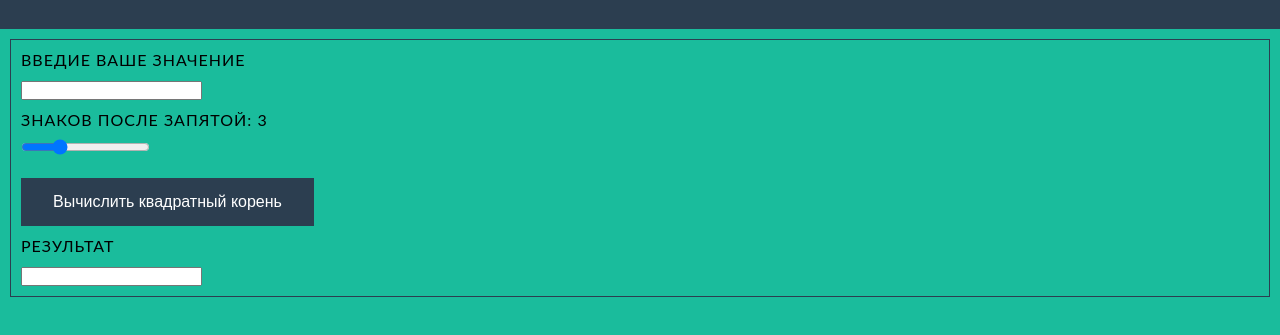
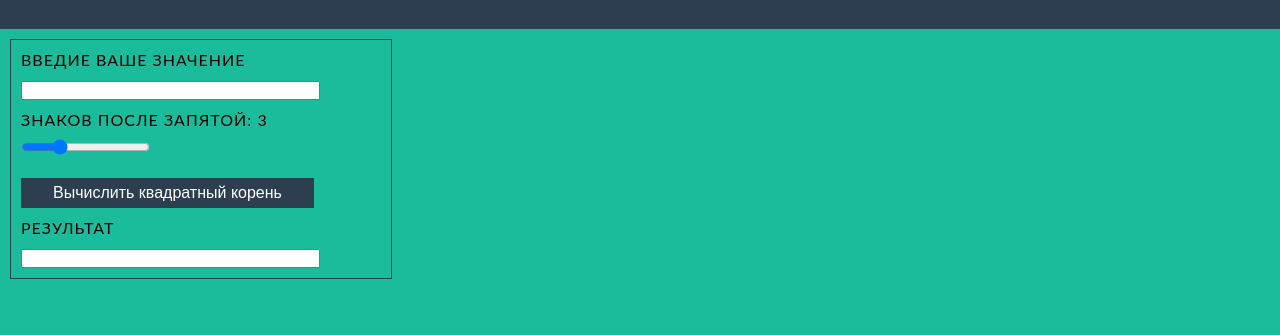
Before and after one commit to YEPYEAH/front, a plain HTML site: page index.html in a window 1280 px wide. Shown: the part 163-498 px from the top of the page. Drawn offline with Linux system fonts and the light colour scheme.

Commit message:
develop|style little edit

```diff
--- a/index.html
+++ b/index.html
@@ -33,7 +33,7 @@
 <div class="after-header">
     <div class="input">
         <p> Введие ваше значение</p>
-        <input type="text" id="input">
+        <input class="input-text" type="text" id="input">
     </div>
 
 
@@ -54,44 +54,8 @@
 
     <div class="result-div">
         <p> Результат</p>
-        <input type="text" id="sqrtResult">
+        <input class="input-text" type="text" id="sqrtResult">
     </div>
-<!--
-    <hr>
-
-    <div style="width:100%; height:1px; clear:both;"></div> <!-- выравниваем без обтекания -->
-<!--
-    <div class="credits">
-        <div class="container" id="block1">
-            <img src="images/PSU.png" alt="PSU" class="image" style="width:100%">
-            <div class="middle">
-                <a href="http://www.psu.ru/">
-                    <div class="text">psu</div>
-                </a>
-            </div>
-        </div>
-
-        <div class="container" id="block2">
-            <img src="images/github-logo-2.png" alt="GitHub" class="image" style="width:100%">
-            <div class="middle">
-                <a href="https://github.com/YEPYEAH">
-                    <div class="text">github</div>
-                </a>
-            </div>
-        </div>
-    </div>
-
-    <div style="width:100%; height:1px; clear:both;"></div> <!-- выравниваем без обтекания -->
-<!--
-    <div class="dropdown">
-        <button class="dropbtn">Выбрать язык »</button>
-        <div class="dropdown-content">
-            <a href="#">Russian</a>
-            <a href="#">English</a>
-            <a href="#">Australia</a>
-        </div>
-    </div>
-    -->
 
 </div>
 
--- a/scripts.js
+++ b/scripts.js
@@ -5,6 +5,13 @@ function accuracySize() {
         return;
     }
     document.getElementById("accuracy").innerHTML = size;
+}
+
+function getResult() {
+    let accuracy = document.getElementById("size").value;
+    let number = document.getElementById("input").value;
+    let result = calculate(accuracy, number);
+    document.getElementById("sqrtResult").value = result;
 }
 
 //Эта функция реализует вычислиение квадратного корня из заданного числа с заданной точностью
@@ -19,10 +26,3 @@ function calculate(number, accuracy) {
     }
     return result;
 }
-
-function getResult() {
-    let accuracy = document.getElementById("size").value;
-    let number = document.getElementById("input").value;
-    let result = calculate(accuracy, number);
-    document.getElementById("sqrtResult").value = result;
-}
--- a/style.css
+++ b/style.css
@@ -1,3 +1,5 @@
+/*My styles*/
+
 /* Disable undelining links*/
 a,a:hover, a:visited{
     border:none;
@@ -5,6 +7,57 @@ a,a:hover, a:visited{
     text-decoration:none;
     color:inherit;
     -webkit-tap-highlight-color: white;
+}
+
+.after-header {
+    margin: 10px;
+    border: 1px #2c3e50 solid;
+    width: 380px;
+}
+
+.button {
+    margin-top: 10px;
+    background-color: #2c3e50; /* Green */
+    border: none;
+    color: white;
+    padding: 6px 32px;
+
+    text-align: center;
+    text-decoration: none;
+    display: inline-block;
+    font-size: 16px;
+}
+
+.input {
+    margin: 10px;
+}
+
+.input p {
+    margin-bottom: 10px;
+}
+
+.size-div {
+    margin: 10px;
+}
+.size-div p {
+    margin-bottom: 10px;
+}
+
+.button-div {
+    margin: 10px;
+}
+
+.result-div {
+    margin: 10px;
+}
+
+.result-div p {
+    margin-bottom: 10px;
+}
+
+.input-text {
+    width: 295px;
+
 }
 
 /* Style The Dropdown Button */
@@ -110,53 +163,6 @@ a,a:hover, a:visited{
     cursor: pointer;
 }
 
-
-/*My styles*/
-
-.after-header {
-    margin: 10px;
-    border: 1px #2c3e50 solid;
-}
-
-.button {
-    margin-top: 10px;
-    background-color: #2c3e50; /* Green */
-    border: none;
-    color: white;
-    padding: 15px 32px;
-    text-align: center;
-    text-decoration: none;
-    display: inline-block;
-    font-size: 16px;
-}
-
-.input {
-    margin: 10px;
-}
-
-.input p {
-    margin-bottom: 10px;
-}
-
-.size-div {
-    margin: 10px;
-}
-.size-div p {
-    margin-bottom: 10px;
-}
-
-.button-div {
-    margin: 10px;
-}
-
-.result-div {
-    margin: 10px;
-}
-
-.result-div p {
-    margin-bottom: 10px;
-}
-
 /*Header*/
 
 @import url(http://fonts.googleapis.com/css?family=Lato:400,700italic);
```
